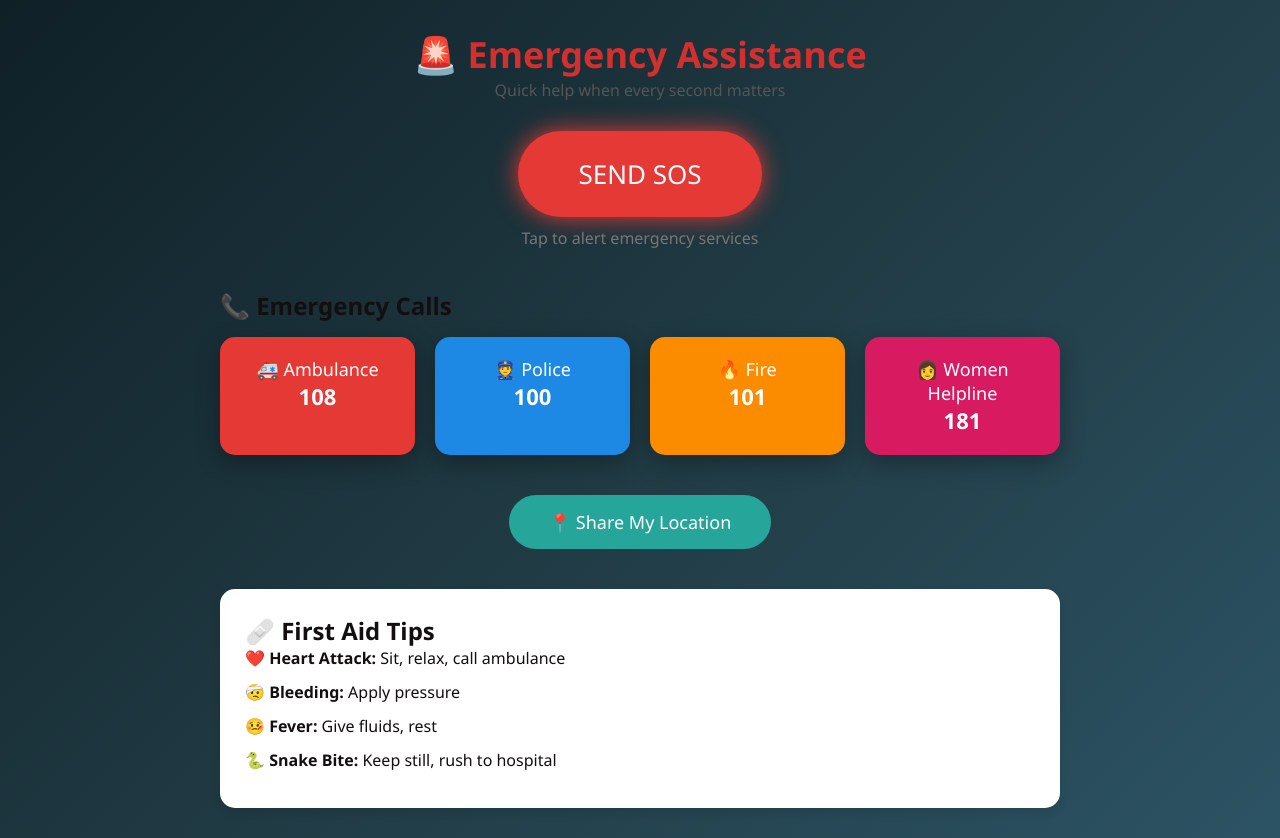
After one commit to nikitapomane31-create/HT-003TechTwins, a Django app: page /em/ in a window 1280 px wide. The commit adds this page. Run offline with Django 5.2, Linux system fonts and the light colour scheme.

Commit message:
emergency page created

```diff
--- a/health/app1/urls.py
+++ b/health/app1/urls.py
@@ -4,4 +4,6 @@ from . import views
 urlpatterns = [
     path('', views.home, name='home'),
     path('medi/', views.medi, name='medi'),
+      path('em/', views.em, name='em'),
+
 ]
--- a/health/app1/views.py
+++ b/health/app1/views.py
@@ -5,3 +5,6 @@ def home(request):
 
 def medi(request):
     return render(request, 'medi.html')
+
+def em(request):
+    return render(request, 'em.html')
--- a/health/static/css/style1.css
+++ b/health/static/css/style1.css
@@ -121,3 +121,123 @@ header p {
 .emergency button:hover {
     background: #e63939;
 }
+
+
+
+/*emergency.css*/
+
+.emergency-container {
+    max-width: 900px;
+    margin: auto;
+    padding: 30px;
+}
+
+.emergency-title {
+    text-align: center;
+    color: #d32f2f;
+    font-size: 36px;
+}
+
+.subtitle {
+    text-align: center;
+    color: #555;
+    margin-bottom: 30px;
+}
+
+/* SOS */
+.sos-section {
+    text-align: center;
+    margin-bottom: 40px;
+}
+
+.sos-btn {
+    background: #e53935;
+    color: white;
+    border: none;
+    padding: 25px 60px;
+    font-size: 26px;
+    border-radius: 50px;
+    cursor: pointer;
+    box-shadow: 0 0 20px rgba(229,57,53,0.6);
+    animation: pulse 1.5s infinite;
+}
+
+@keyframes pulse {
+    0% { box-shadow: 0 0 0 rgba(229,57,53,0.6); }
+    50% { box-shadow: 0 0 25px rgba(229,57,53,1); }
+    100% { box-shadow: 0 0 0 rgba(229,57,53,0.6); }
+}
+
+.sos-text {
+    margin-top: 10px;
+    color: #777;
+}
+
+/* Cards */
+.card-section h2 {
+    margin-bottom: 15px;
+}
+
+.card-grid {
+    display: grid;
+    grid-template-columns: repeat(auto-fit, minmax(180px, 1fr));
+    gap: 20px;
+}
+
+.card {
+    text-decoration: none;
+    color: white;
+    padding: 20px;
+    border-radius: 15px;
+    text-align: center;
+    font-size: 18px;
+    transition: transform 0.2s;
+}
+
+.card span {
+    font-size: 22px;
+    font-weight: bold;
+}
+
+.card:hover {
+    transform: scale(1.05);
+}
+
+.red { background: #e53935; }
+.blue { background: #1e88e5; }
+.orange { background: #fb8c00; }
+.pink { background: #d81b60; }
+
+/* Location */
+.location-section {
+    text-align: center;
+    margin: 40px 0;
+}
+
+.location-btn {
+    background: #26a69a;
+    color: white;
+    border: none;
+    padding: 15px 40px;
+    font-size: 18px;
+    border-radius: 30px;
+    cursor: pointer;
+}
+
+/* First Aid */
+.firstaid-section {
+    background: white;
+    padding: 25px;
+    border-radius: 15px;
+    box-shadow: 0 4px 10px rgba(0,0,0,0.1);
+}
+
+.firstaid-section ul {
+    list-style: none;
+    padding: 0;
+}
+
+.firstaid-section li {
+    margin-bottom: 12px;
+    font-size: 16px;
+}
--- /dev/null
+++ b/health/templates/em.html
@@ -0,0 +1,53 @@
+{% load static %}
+<!DOCTYPE html>
+<html lang="en">
+<head>
+    <meta charset="UTF-8">
+    <title>Emergency Help</title>
+    <link rel="stylesheet" href="{% static 'css/style1.css' %}">
+</head>
+<body>
+
+<div class="emergency-container">
+
+    <!-- Header -->
+    <h1 class="emergency-title">🚨 Emergency Assistance</h1>
+    <p class="subtitle">Quick help when every second matters</p>
+
+    <!-- SOS Button -->
+    <div class="sos-section">
+        <button class="sos-btn">SEND SOS</button>
+        <p class="sos-text">Tap to alert emergency services</p>
+    </div>
+
+    <!-- Emergency Calls -->
+    <div class="card-section">
+        <h2>📞 Emergency Calls</h2>
+        <div class="card-grid">
+            <a href="tel:108" class="card red">🚑 Ambulance<br><span>108</span></a>
+            <a href="tel:100" class="card blue">👮 Police<br><span>100</span></a>
+            <a href="tel:101" class="card orange">🔥 Fire<br><span>101</span></a>
+            <a href="tel:181" class="card pink">👩 Women Helpline<br><span>181</span></a>
+        </div>
+    </div>
+
+    <!-- Location -->
+    <div class="location-section">
+        <button class="location-btn">📍 Share My Location</button>
+    </div>
+
+    <!-- First Aid -->
+    <div class="firstaid-section">
+        <h2>🩹 First Aid Tips</h2>
+        <ul>
+            <li>❤️ <strong>Heart Attack:</strong> Sit, relax, call ambulance</li>
+            <li>🤕 <strong>Bleeding:</strong> Apply pressure</li>
+            <li>🤒 <strong>Fever:</strong> Give fluids, rest</li>
+            <li>🐍 <strong>Snake Bite:</strong> Keep still, rush to hospital</li>
+        </ul>
+    </div>
+
+</div>
+
+</body>
+</html>
```
